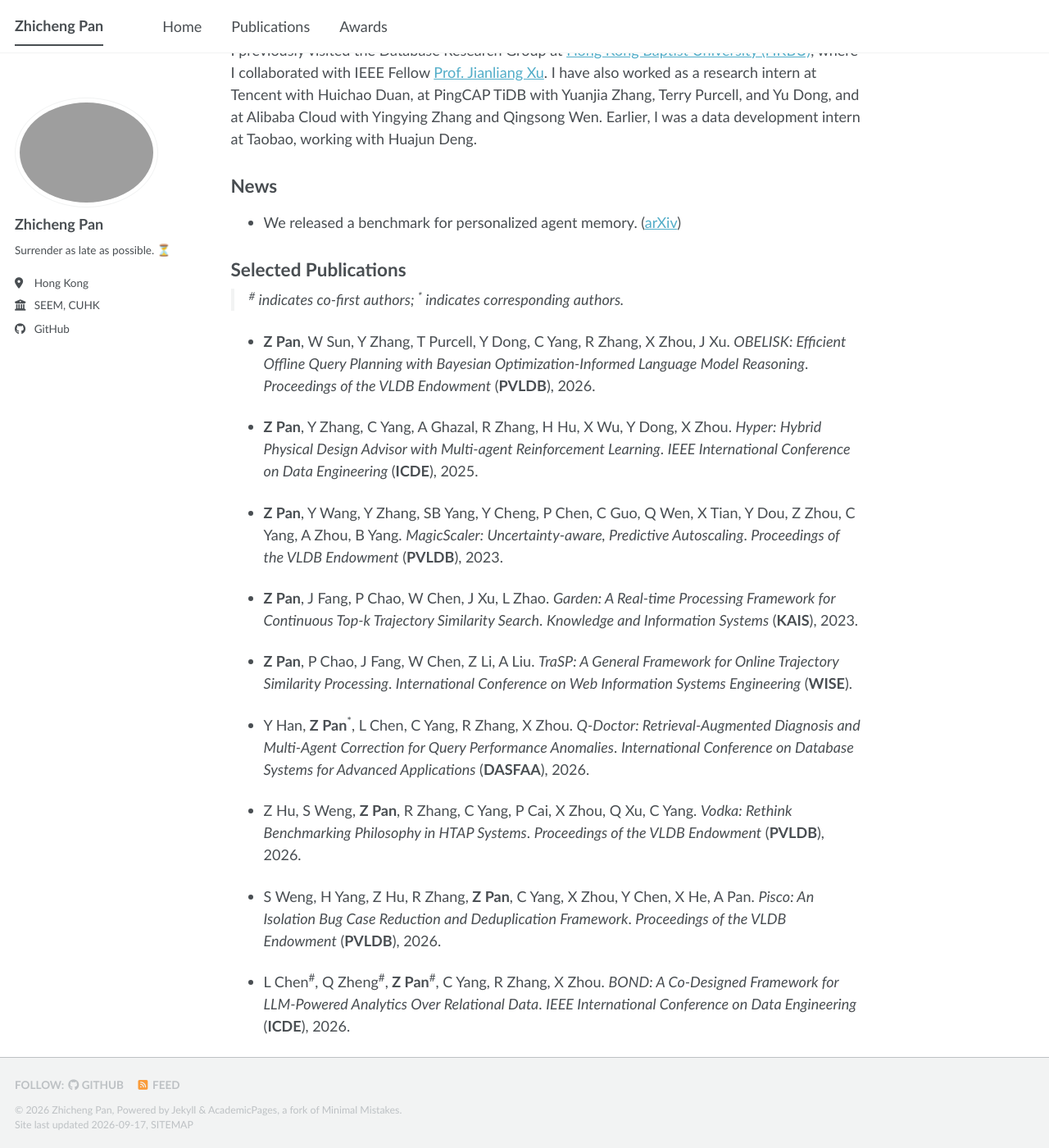
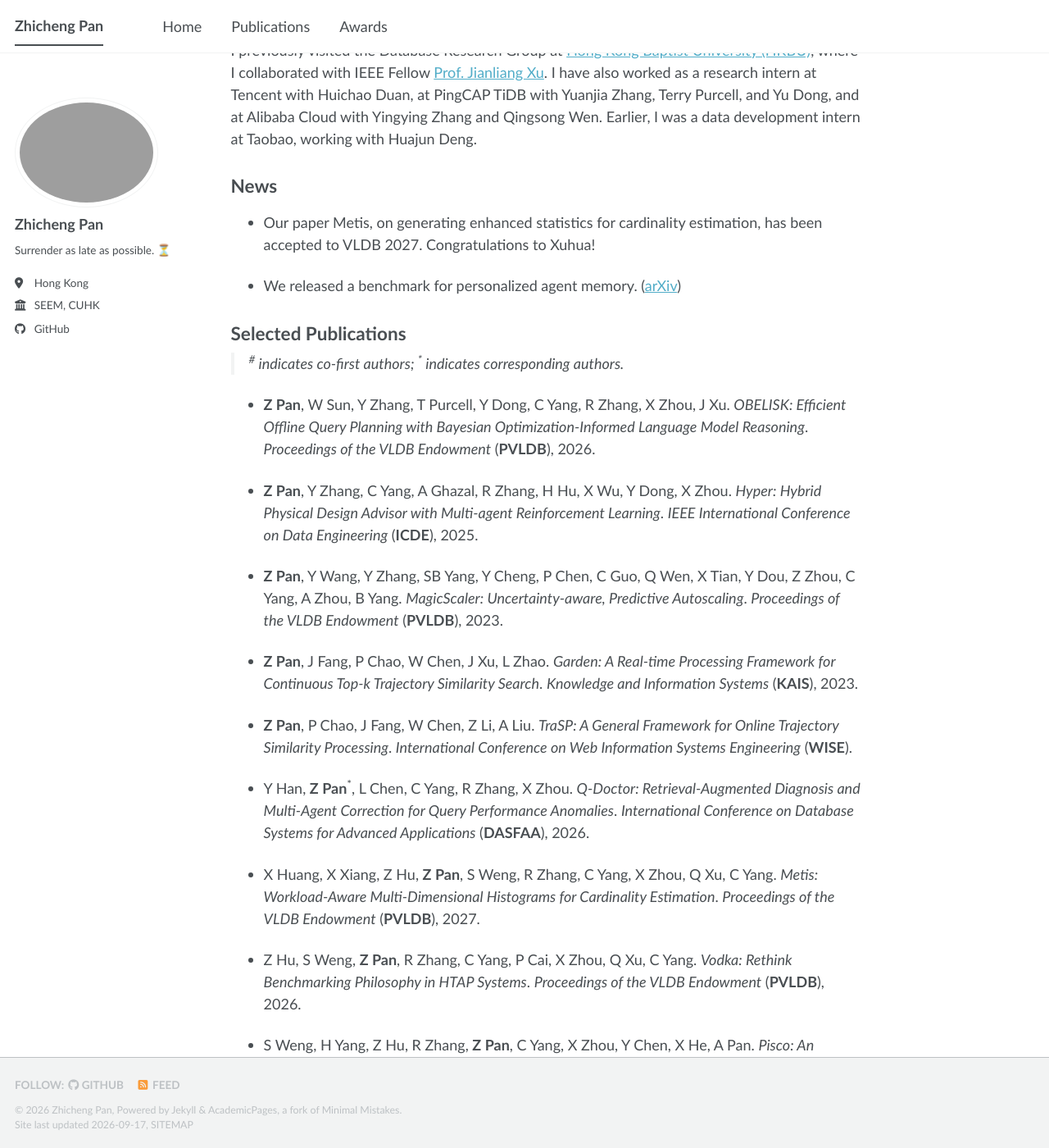
Before and after one commit to lroethan/lroethan.github.io, a Jekyll site: the page built from _pages/about.md, in a window 1280 px wide and 1400 px high, scrolled down 254 px. Shown: the whole window at 82% size. Built offline with Jekyll 4.4.1, drawn with Linux system fonts in a browser that asks for light colours; a script bundle is joined from its source files by our own code; library files that are not in the unit come from our copies.

Commit message:
Add Metis publication and VLDB 2027 acceptance news

```diff
--- a/_pages/about.md
+++ b/_pages/about.md
@@ -12,6 +12,8 @@
 I previously visited the Database Research Group at <a href="https://www.hkbu.edu.hk/">Hong Kong Baptist University (HKBU)</a>, where I collaborated with IEEE Fellow <a href="https://www.comp.hkbu.edu.hk/~xujl/">Prof. Jianliang Xu</a>. I have also worked as a research intern at Tencent with Huichao Duan, at PingCAP TiDB with Yuanjia Zhang, Terry Purcell, and Yu Dong, and at Alibaba Cloud with Yingying Zhang and Qingsong Wen. Earlier, I was a data development intern at Taobao, working with Huajun Deng.
 
 ## News {#news}
+
+- Our paper Metis, on generating enhanced statistics for cardinality estimation, has been accepted to VLDB 2027. Congratulations to Xuhua!
 
 - We released a benchmark for personalized agent memory. ([arXiv](https://arxiv.org/pdf/2607.27056))
 
--- a/markdown_generator/publications.tsv
+++ b/markdown_generator/publications.tsv
@@ -16,3 +16,4 @@
 2024-04-01	HPS: A novel heuristic hierarchical pruning strategy for dynamic top-k trajectory similarity query	<i>Information Processing & Management</i> (<strong>IPM</strong>)		T Gu, J Fang, <strong>Z Pan</strong>, Y Wu, Y Ban, P Chao, L Zhao. <i>HPS: A novel heuristic hierarchical pruning strategy for dynamic top-k trajectory similarity query</i>. <i>Information Processing & Management</i> (<strong>IPM</strong>), 2024.	hps-hierarchical-pruning-topk-trajectory-similarity			coauthored
 2022-10-01	Aries: Accurate Metric-based Representation Learning for Fast Top-k Trajectory Similarity Query	<i>ACM International Conference on Information and Knowledge Management</i> (<strong>CIKM</strong>)		C Feng, <strong>Z Pan</strong>, J Fang, J Xu, P Zhao, L Zhao. <i>Aries: Accurate Metric-based Representation Learning for Fast Top-k Trajectory Similarity Query</i>. <i>ACM International Conference on Information and Knowledge Management</i> (<strong>CIKM</strong>), 2022.	aries-metric-representation-learning-trajectory-similarity			coauthored
 2022-06-01	Misty: Microservice-based Streaming Trajectory Similarity Search	<i>International Conference on Service-Oriented Computing</i> (<strong>ICSOC</strong>)		J Tao, <strong>Z Pan</strong>, J Fang, P Chao, P Zhao, J Xu. <i>Misty: Microservice-based Streaming Trajectory Similarity Search</i>. <i>International Conference on Service-Oriented Computing</i> (<strong>ICSOC</strong>), 2022.	misty-microservice-streaming-trajectory-similarity			coauthored
+2027-01-01	Metis: Workload-Aware Multi-Dimensional Histograms for Cardinality Estimation	<i>Proceedings of the VLDB Endowment</i> (<strong>PVLDB</strong>)		X Huang, X Xiang, Z Hu, <strong>Z Pan</strong>, S Weng, R Zhang, C Yang, X Zhou, Q Xu, C Yang. <i>Metis: Workload-Aware Multi-Dimensional Histograms for Cardinality Estimation</i>. <i>Proceedings of the VLDB Endowment</i> (<strong>PVLDB</strong>), 2027.	metis-workload-aware-multi-dimensional-histograms			coauthored
```
Also changed, not shown: _publications/2027-01-01-metis-workload-aware-multi-dimensional-histograms.md (added, +9 -0 lines).
